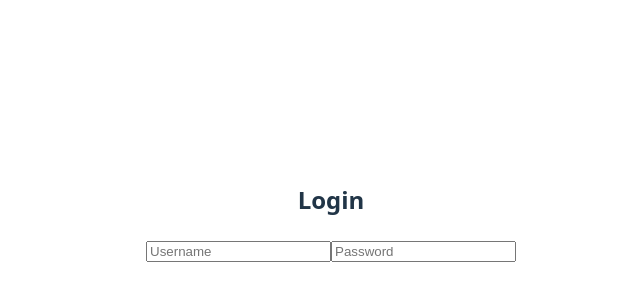
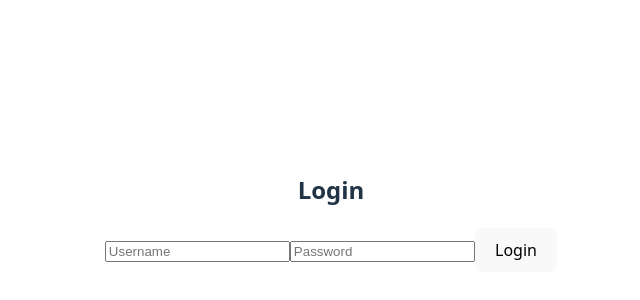
Before and after one commit to DHProgramming808/Homesite, a React app in the folder frontend/: page /login in a window 1280 px wide. Shown: the part 188-488 px from the top of the page, without its empty margins (309-949 px from the left). Built offline with nearby package versions, Linux system fonts and the light colour scheme; the HTML template or start-up script is replaced by a standard one.

Commit message:
fix login page

```diff
--- a/frontend/src/pages/Login.tsx
+++ b/frontend/src/pages/Login.tsx
@@ -35,6 +35,7 @@ export default function Login() {
           value = {password}
           onChange = {e => setPassword(e.target.value)}
         />
+        <button type = "submit">Login</button>
       </form>
     </div>
   );
```
Also changed, not shown: 1 other file (tests, documents, lock files or other folders).
